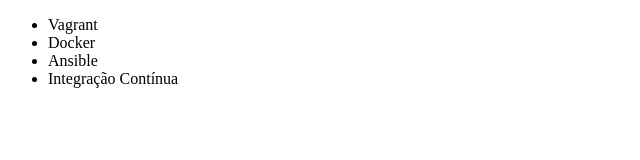
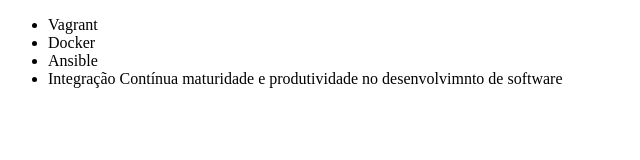
Before and after one commit to mendessouza/alura-git, a plain HTML site: page index.html in a window 1280 px wide. Shown: the whole page, without its empty margins (0-640 px from the left). Drawn offline with Linux system fonts and the light colour scheme.

Commit message:
Renomeando curso de integraçao continua

```diff
--- a/index.html
+++ b/index.html
@@ -9,7 +9,7 @@
         <li>Vagrant</li>
         <li>Docker</li>
         <li>Ansible</li>
-        <li>Integração Contínua</li>
+        <li>Integração Contínua maturidade e produtividade no desenvolvimnto de software</li>
     </ul>
 </body>
 </html>
```
